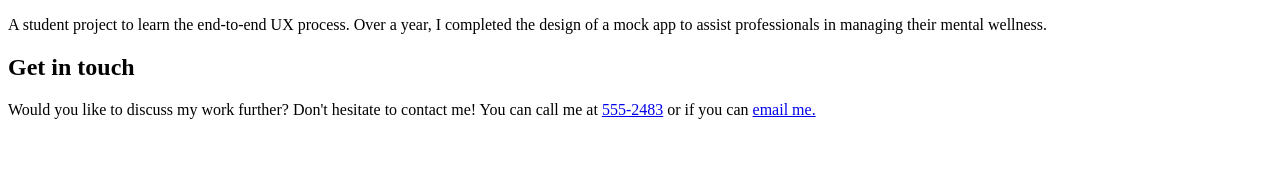
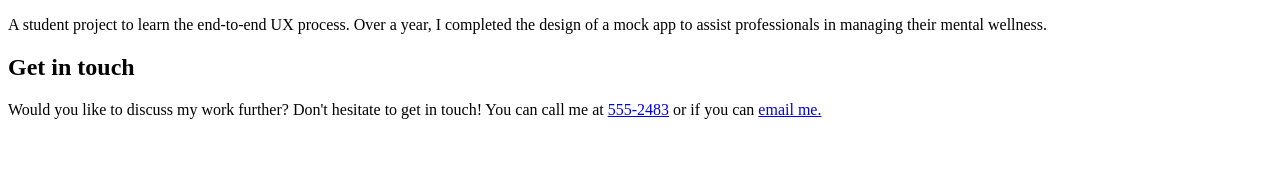
Before and after one commit to nathfowler13/portfolio-nath-fow, a plain HTML site: page index.html in a window 1280 px wide. Shown: the part 1462-1653 px from the top of the page. Drawn offline with Linux system fonts and the light colour scheme.

Commit message:
Revert "changed footer /index.html"
This reverts commit 7dfb59ba55f70818c6fd29589d75031989cea9ab.

```diff
--- a/index.html
+++ b/index.html
@@ -65,7 +65,7 @@
 		<footer id="contact">
 			<div>
 				<h2>Get in touch</h2>
-				<p>Would you like to discuss my work further? Don't hesitate to contact me!
+				<p>Would you like to discuss my work further? Don't hesitate to get in touch!
 					You can call me at <a href="tel:555-2483">555-2483</a> or if you can
 					<a href="mailto:natfow13@yahoo.com">email me.</a>
 				</p>
```
